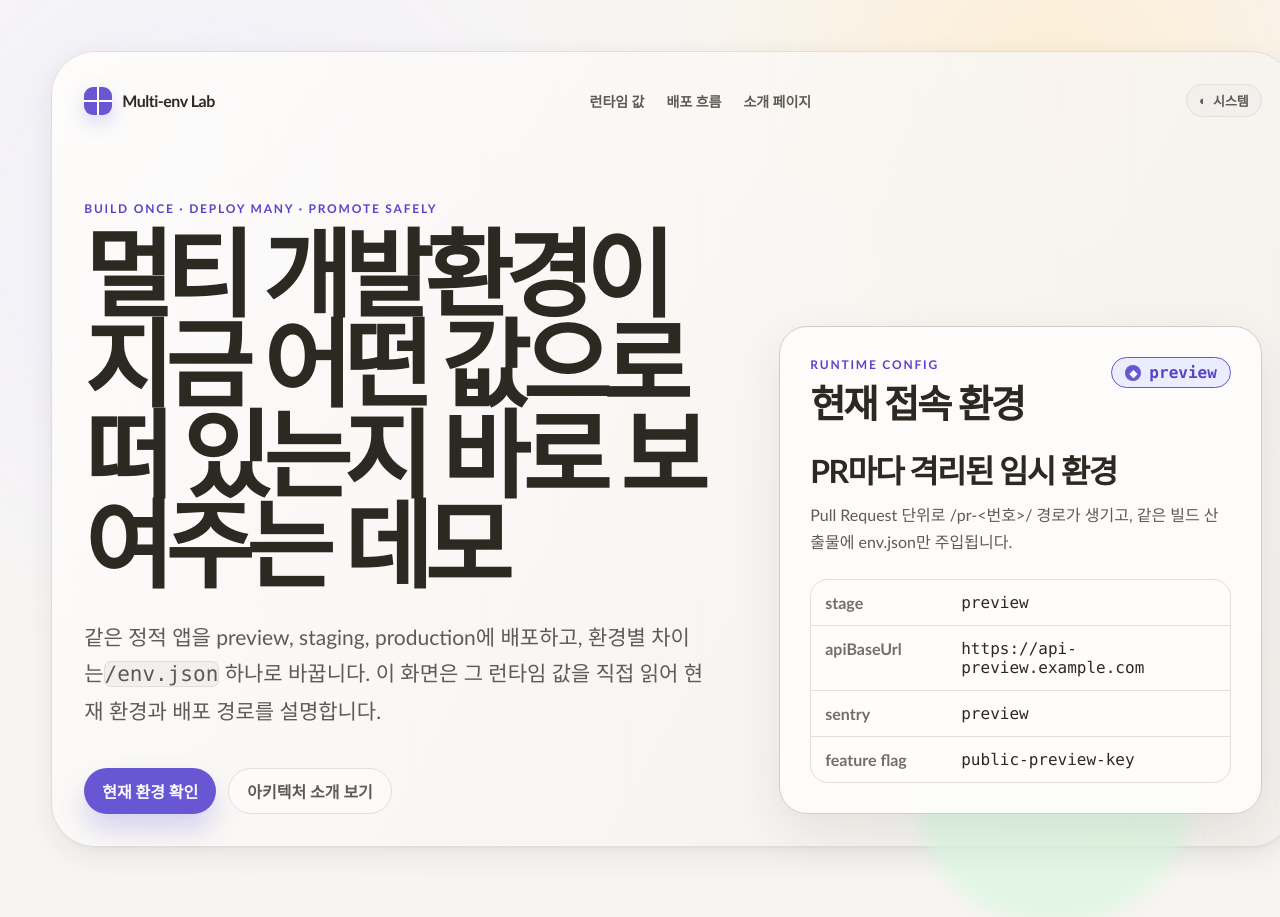
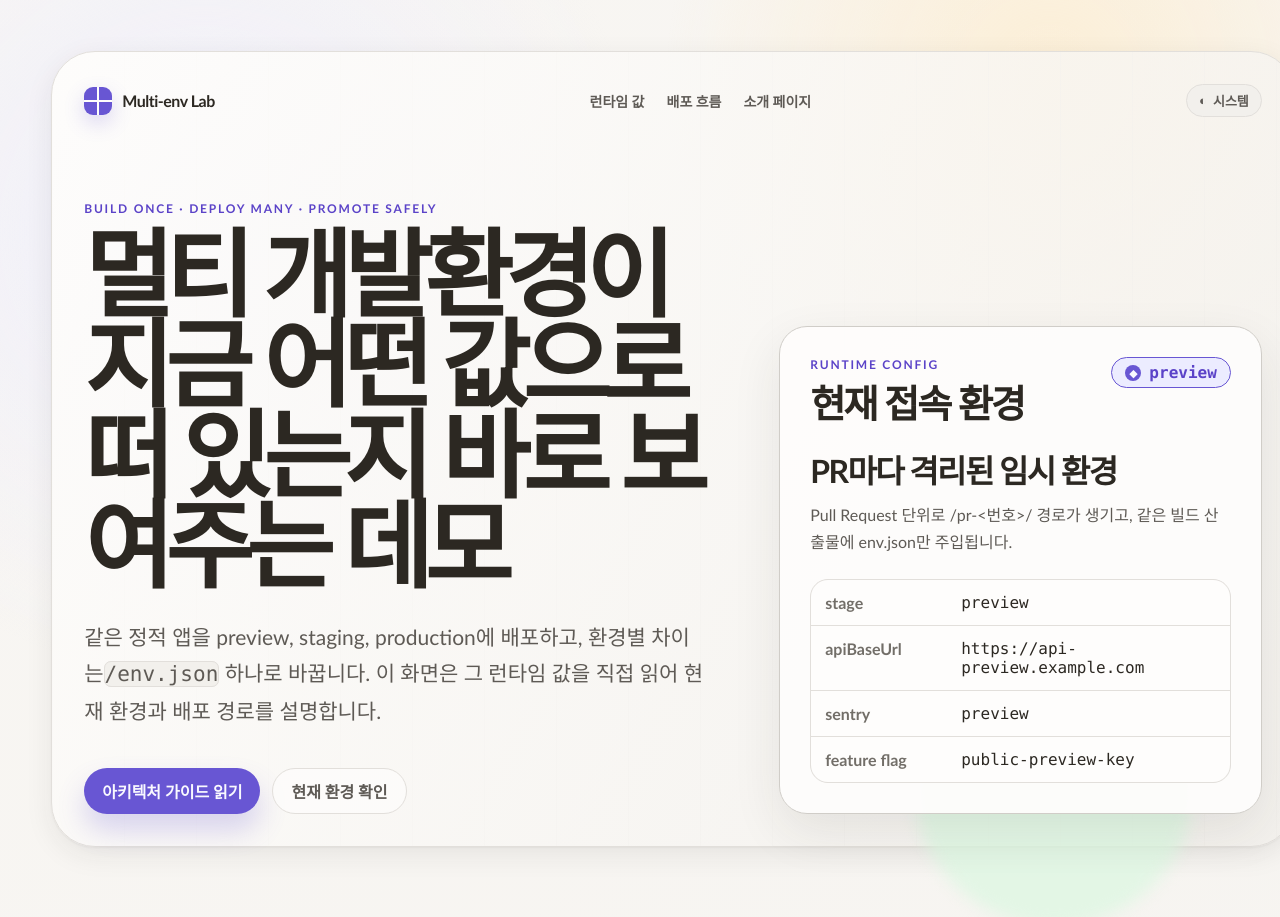
Before and after one commit to blue45f/multi-environment-setting, a Next.js app in the folder apps/web/: page / in a window 1280 px wide. Shown: the top 917 px of the page. Built offline with nearby package versions, Linux system fonts and the light colour scheme.

Commit message:
feat(web): sharpen hero copy and page metadata

```diff
--- a/apps/web/src/app/layout.tsx
+++ b/apps/web/src/app/layout.tsx
@@ -5,8 +5,9 @@ import './globals.css';
 
 export const metadata = {
   manifest: '/manifest.webmanifest',
-  title: 'Multi-Environment Demo',
-  description: '다중 개발 서버 레퍼런스 예제 앱',
+  title: 'Multi-Environment Demo — Build once · Deploy many 멀티환경 레퍼런스',
+  description:
+    'PR마다 격리된 preview, staging 검증, production 승격까지 — 한 번 빌드한 정적 산출물에 env.json만 갈아끼워 배포하는 S3+CloudFront·GitHub OIDC 멀티환경 레퍼런스',
 };
 
 // no-FOUC pre-paint: 첫 페인트 전에 저장된 테마 선호를 <html data-theme>에 박는다.
--- a/apps/web/src/app/page.tsx
+++ b/apps/web/src/app/page.tsx
@@ -202,12 +202,12 @@ export default function Home() {
               배포 경로를 설명합니다.
             </p>
             <div className="hero-actions" aria-label="다음 행동">
-              <a className="primary-action" href="#runtime">
+              <Link className="primary-action" href="/intro">
+                아키텍처 가이드 읽기
+              </Link>
+              <a className="secondary-action" href="#runtime">
                 현재 환경 확인
               </a>
-              <Link className="secondary-action" href="/intro">
-                아키텍처 소개 보기
-              </Link>
             </div>
           </div>
 
```
